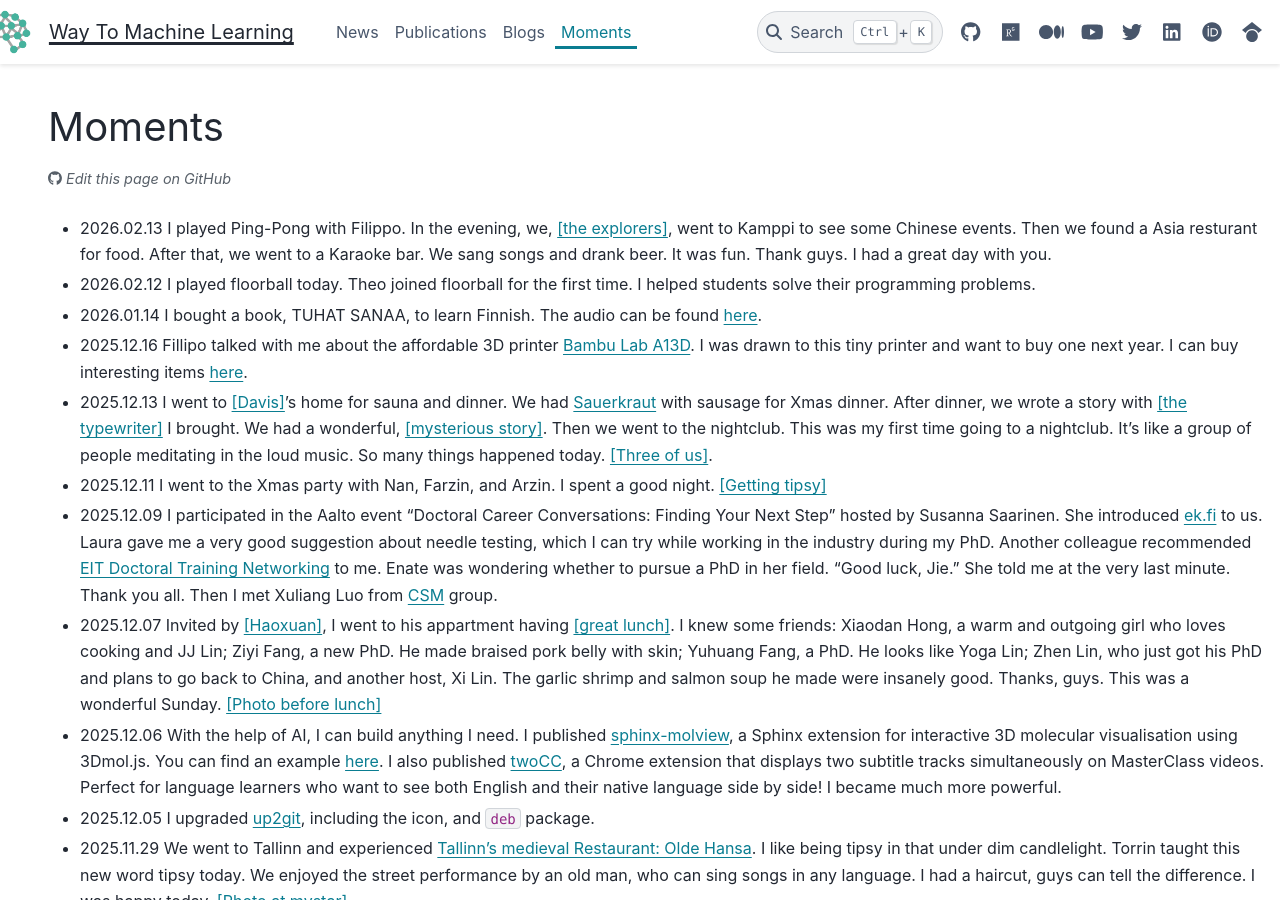
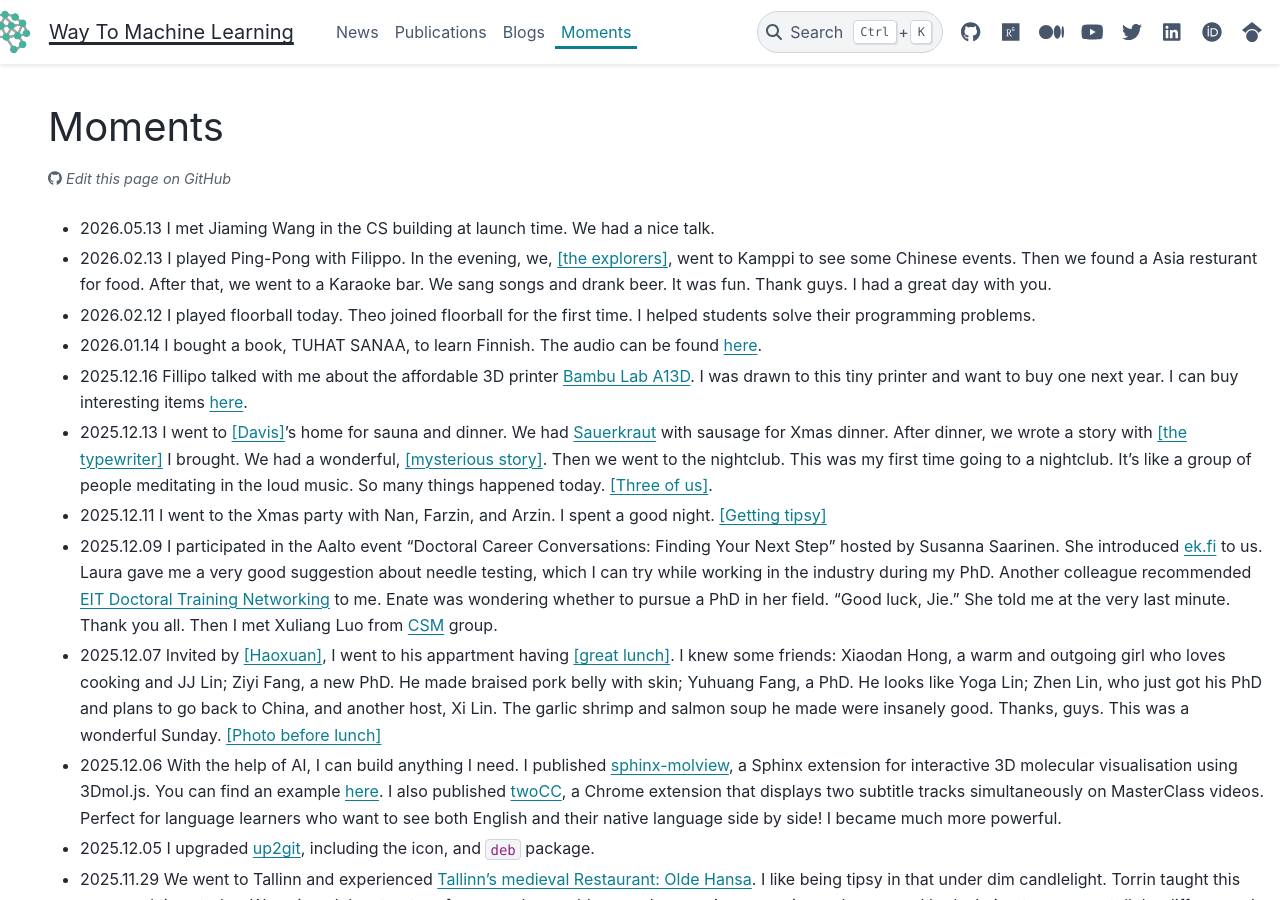
Before and after one commit to way2ml/way2ml.github.io, a Sphinx documentation site: the page built from doc/moments.md, in a window 1280 px wide and 900 px high. Built offline with Sphinx 7.4.7 and the PyData theme 0.15.4, drawn with Linux system fonts in a browser that asks for light colours; comment, search, counter and statistics services are not loaded.

Commit message:
Add new moment and update existing entries in moments.md
Added a new moment about meeting Jiaming Wang and updated existing entries.

```diff
--- a/doc/moments.md
+++ b/doc/moments.md
@@ -4,6 +4,7 @@ comment: True
 ---
 
 # Moments
+- 2026.05.13 I met Jiaming Wang in the CS building at launch time. We had a nice talk.
 - 2026.02.13 I played Ping-Pong with Filippo. In the evening, we, <a href="./_static/moments/20260213_kamppi.jpeg" target="_blank" rel="noopener">[the explorers]</a>, went to Kamppi to see some Chinese events. Then we found a Asia resturant for food. After that, we went to a Karaoke bar. We sang songs and drank beer. It was fun. Thank guys. I had a great day with you.
 - 2026.02.12 I played floorball today. Theo joined floorball for the first time. I helped students solve their programming problems.
 - 2026.01.14 I bought a book, TUHAT SANAA, to learn Finnish. The audio can be found [here](https://otava.fi/nemo/tuhatsanaa/aantamisohjeet-suomeksi/).
```
